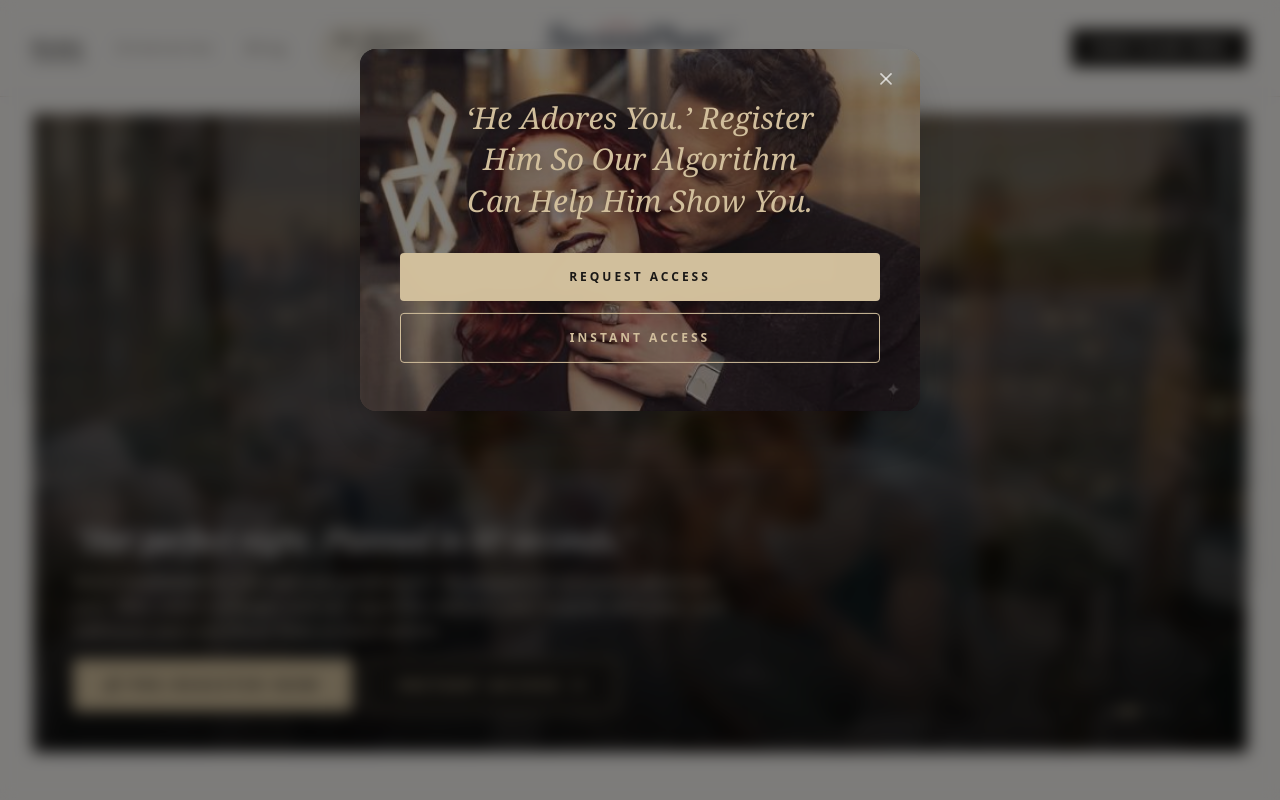
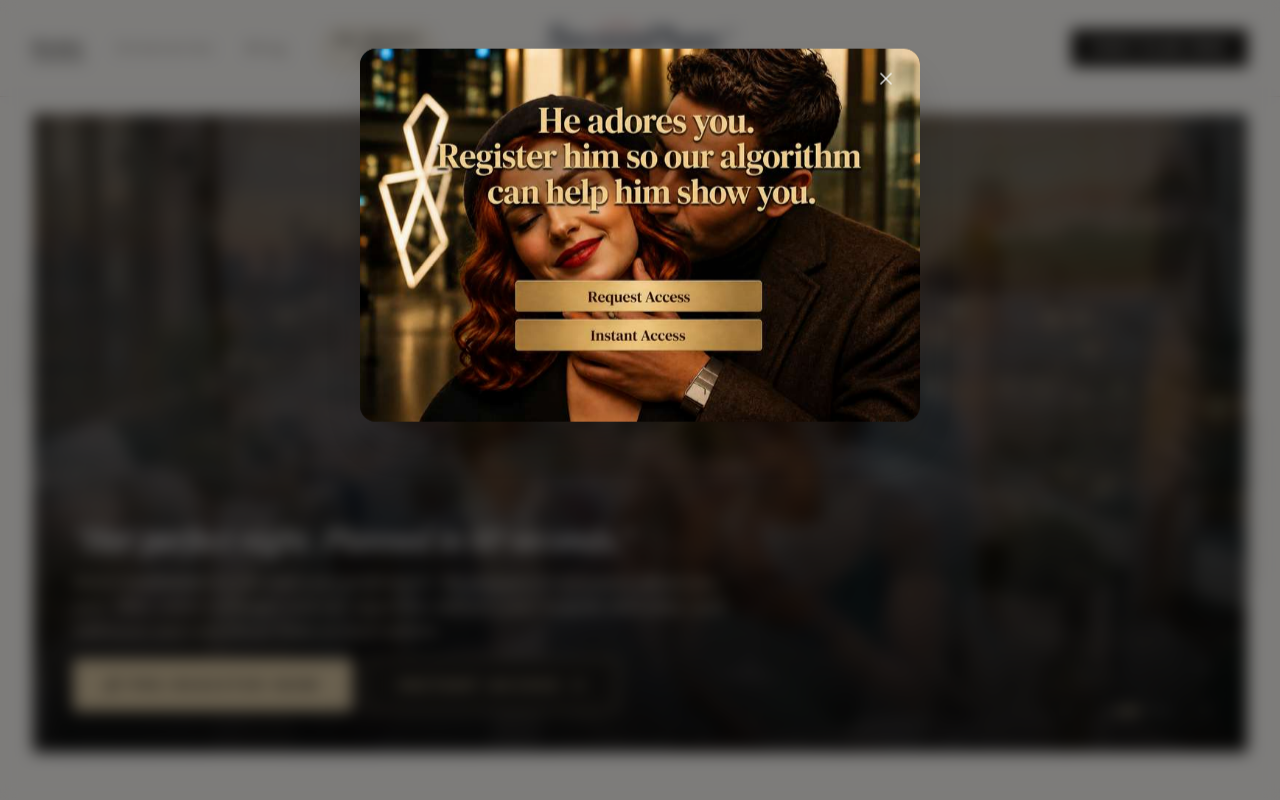
Before and after one commit to edmcclure89/swoonplans-web, a React (Vite) app: page / in a window 1280 px wide. Shown: the top 800 px of the page. Built offline with nearby package versions, Linux system fonts and the light colour scheme.

Commit message:
feat: update AccessModal to use new background image and button overlays
Co-authored-by: edmcclure89 <192205953+edmcclure89@users.noreply.github.com>

```diff
--- a/src/components/AccessModal.tsx
+++ b/src/components/AccessModal.tsx
@@ -8,10 +8,10 @@ interface AccessModalProps {
   onInstantAccess: () => void;
 }
 
-// Uses an existing hero asset from /public/images so we never reference a file
-// that isn't in the repo. If this asset is ever removed, the dark ink panel
-// underneath still keeps the gold headline legible.
-const BG_IMAGE = '/images/waitlist-hero.jpg';
+// The headline and buttons are baked into this artwork, so the modal renders it
+// full-bleed at its native 3:2 aspect ratio and layers invisible hit targets
+// over the two painted buttons.
+const BG_IMAGE = '/images/access-modal.jpg';
 
 export const AccessModal: React.FC<AccessModalProps> = ({
   isOpen,
@@ -40,42 +40,35 @@ export const AccessModal: React.FC<AccessModalProps> = ({
 
       {/* Card slides down from the top */}
       <div className="relative w-full max-w-[560px] mt-6 sm:mt-14 rounded-2xl overflow-hidden shadow-2xl bg-[#1A1816] animate-[dropIn_0.5s_cubic-bezier(0.22,1,0.36,1)]">
-        {/* Background image + dark overlay */}
+        {/* Full-bleed 3:2 artwork with the headline + buttons baked in */}
+        <div className="relative w-full aspect-[3/2]">
           <img
             src={BG_IMAGE}
-          alt=""
-          aria-hidden="true"
+            alt="He adores you. Register him so our algorithm can help him show you."
             className="absolute inset-0 w-full h-full object-cover"
           />
-        <div className="absolute inset-0 bg-[#1A1816]/[0.55]" aria-hidden="true" />
+
+          {/* Invisible hit targets over the painted buttons */}
+          <button
+            onClick={onRequestAccess}
+            aria-label="Request Access"
+            className="absolute cursor-pointer rounded-sm focus:outline-none focus-visible:ring-2 focus-visible:ring-[#1A1816]"
+            style={{ left: '27.7%', width: '44%', top: '62.3%', height: '8%' }}
+          />
+          <button
+            onClick={onInstantAccess}
+            aria-label="Instant Access"
+            className="absolute cursor-pointer rounded-sm focus:outline-none focus-visible:ring-2 focus-visible:ring-[#1A1816]"
+            style={{ left: '27.7%', width: '44%', top: '72.7%', height: '8.1%' }}
+          />
 
           <button
             onClick={onClose}
-          className="absolute top-3 right-4 z-10 text-white/70 hover:text-white p-2 transition-colors cursor-pointer"
+            className="absolute top-3 right-4 z-10 text-white/80 hover:text-white p-2 transition-colors cursor-pointer drop-shadow-lg"
             aria-label="Close"
           >
             <X className="w-5 h-5" />
           </button>
-
-        <div className="relative z-[1] px-7 py-10 sm:px-10 sm:py-12">
-          <h2 className="text-center font-serif italic font-light text-2xl sm:text-3xl leading-snug text-[#D5C29F] text-balance drop-shadow-lg">
-            {'\u2018He Adores You.\u2019 Register Him So Our Algorithm Can Help Him Show You.'}
-          </h2>
-
-          <div className="mt-8 space-y-3">
-            <button
-              onClick={onRequestAccess}
-              className="w-full px-6 py-4 bg-[#D5C29F] hover:bg-[#E5D2AF] text-[#1A1816] font-bold text-xs uppercase tracking-[0.25em] font-sans rounded-sm transition-colors cursor-pointer"
-            >
-              Request Access
-            </button>
-            <button
-              onClick={onInstantAccess}
-              className="w-full px-6 py-4 bg-transparent border border-[#D5C29F] text-[#D5C29F] hover:bg-[#D5C29F]/15 font-bold text-xs uppercase tracking-[0.25em] font-sans rounded-sm transition-colors cursor-pointer"
-            >
-              Instant Access
-            </button>
-          </div>
         </div>
       </div>
 
```
Also changed, not shown: public/images/access-modal.jpg (added). Lines whose indentation alone changed are shown as unchanged.
